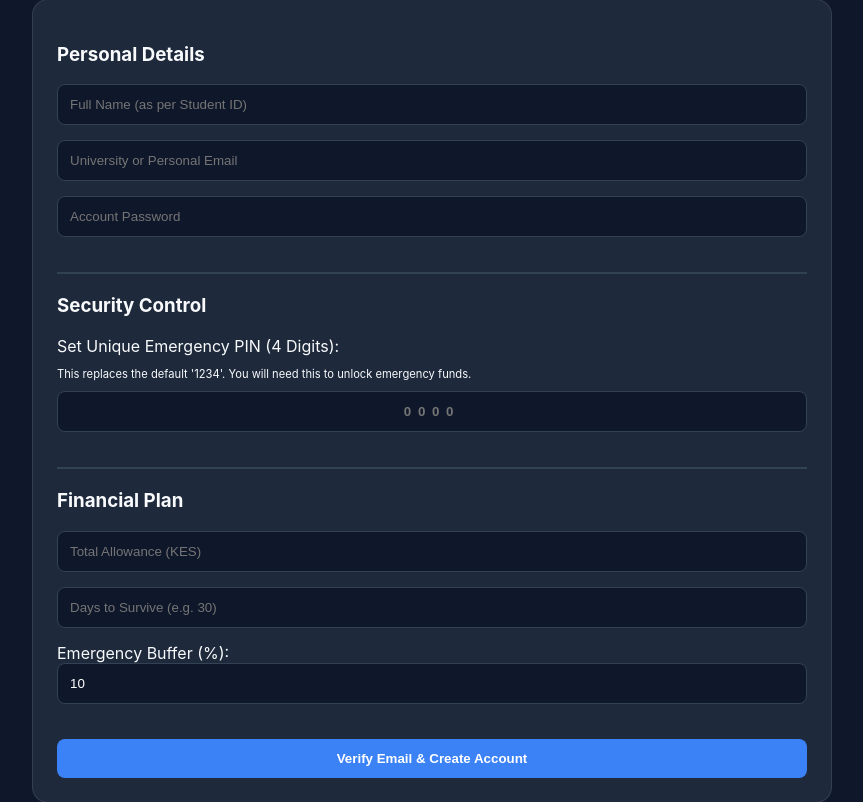
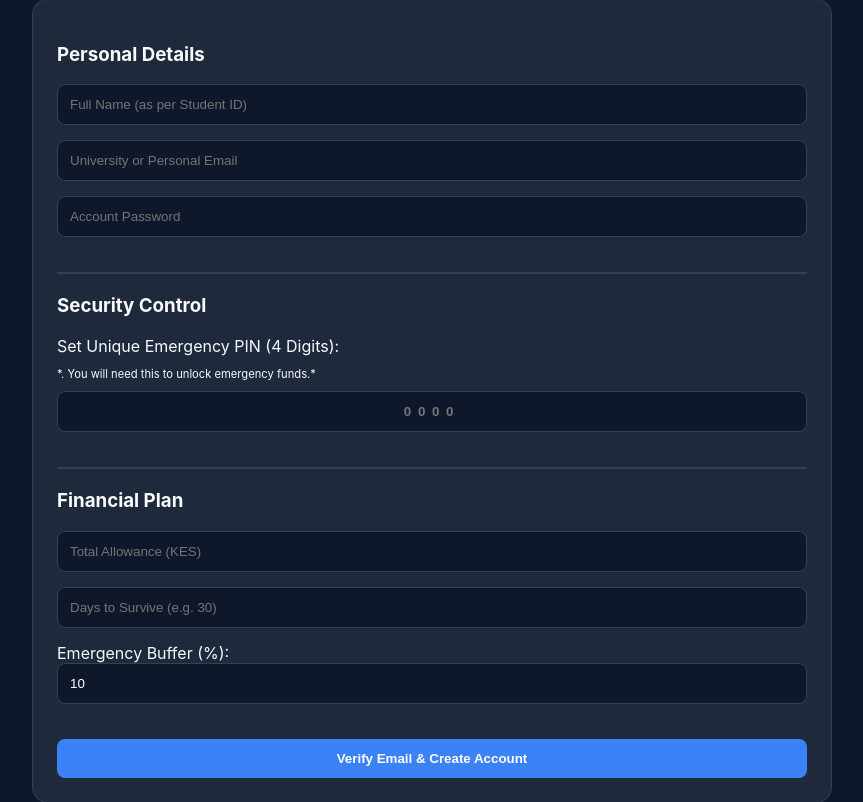
Before and after one commit to Moseeh-dot/comrade-plan, a Flask app: page /register in a window 1280 px wide. Shown: the part 139-941 px from the top of the page, without its empty margins (208-1071 px from the left). Run offline with Flask 3, Linux system fonts and the light colour scheme; some libraries are stand-ins or nearby versions.

Commit message:
`Updated security control section in register.html template`

```diff
--- a/templates/register.html
+++ b/templates/register.html
@@ -51,7 +51,7 @@
                 <h3>Security Control</h3>
                 <label for="pin">Set Unique Emergency PIN (4 Digits):</label>
                 <p style="font-size: 0.7rem; color: var(--text-muted); margin-bottom: 10px;">
-                    This replaces the default '1234'. You will need this to unlock emergency funds.
+                    *. You will need this to unlock emergency funds.*
                 </p>
                 <input type="password" name="pin" id="pin" maxlength="4" minlength="4" pattern="\d{4}"
                     placeholder="0000" required inputmode="numeric">
```
